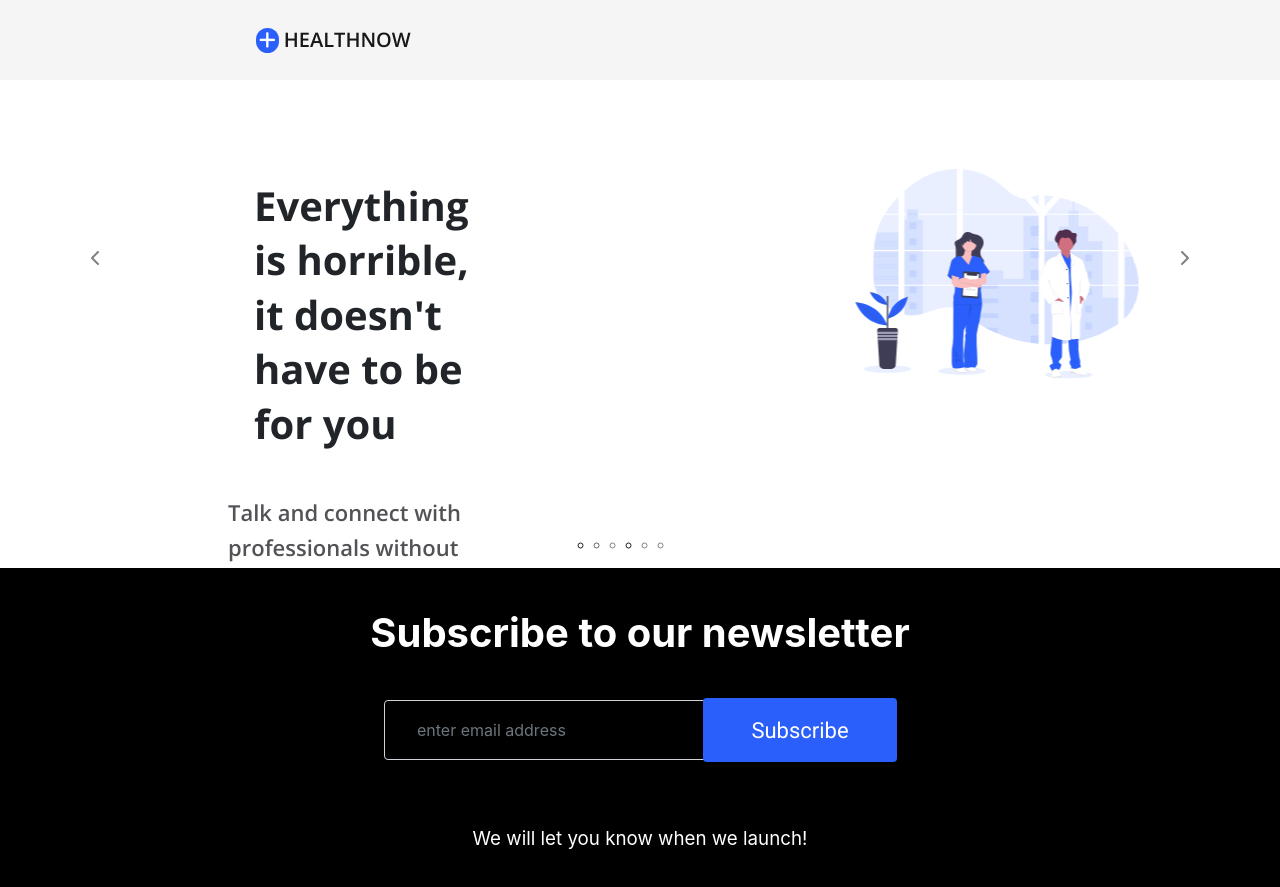
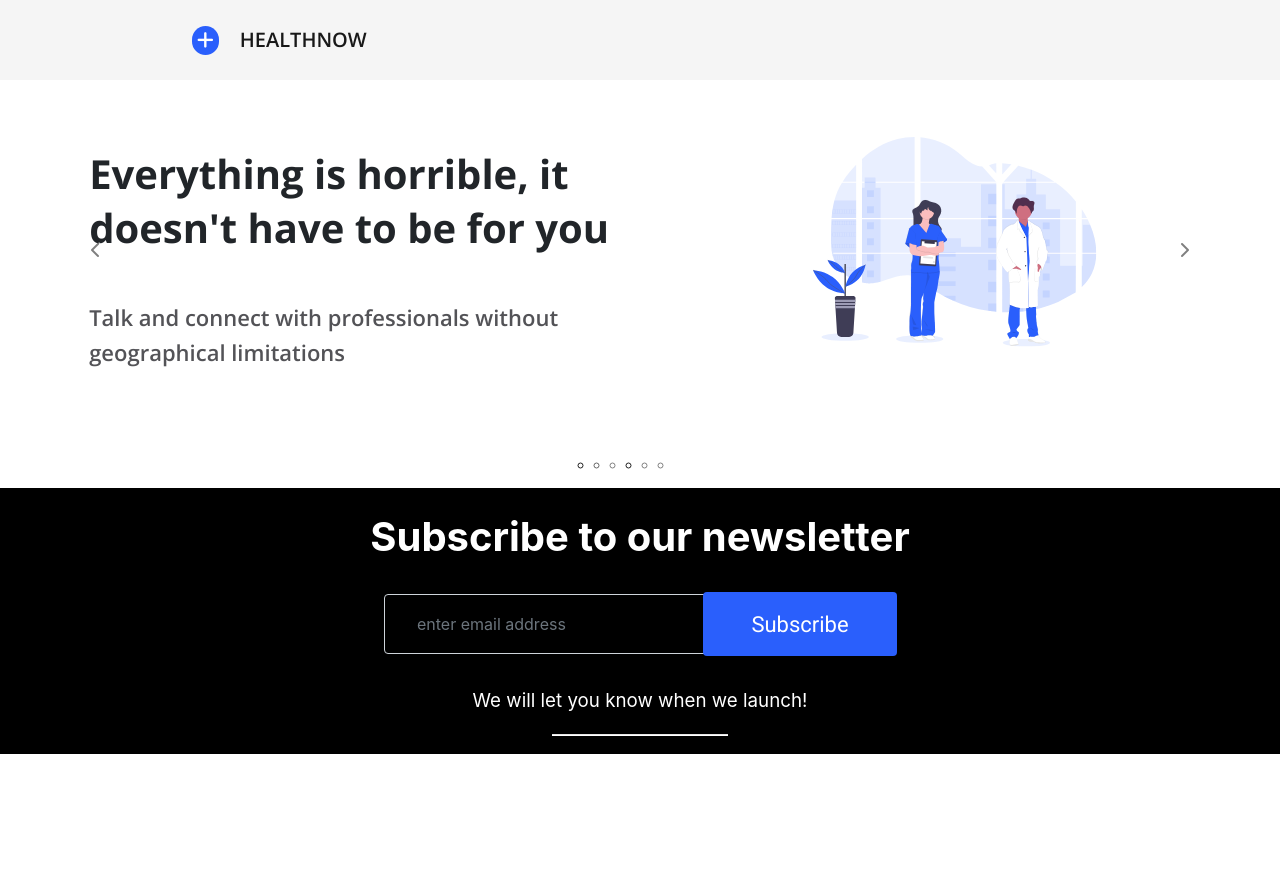
Before and after one commit to Team-Prime/landing-page, a Vue app: page / in a window 1280 px wide. After the commit the page ends 800 px from the top, so only its background shows below. Built offline with nearby package versions, Linux system fonts and the light colour scheme.

Commit message:
More work on responsive designs

```diff
--- a/src/components/Navigation.vue
+++ b/src/components/Navigation.vue
@@ -2,7 +2,7 @@
     <div>
             <!-- As a link -->
         <nav class="navbar navbar-light" id="navbar">
-            <a class="navbar-brand" href="#"><i class="fas fa-plus" id="icon"></i> HEALTHNOW</a>
+            <a class="navbar-brand" href="#"><i class="fas fa-plus mr-3 ml-3" id="icon"></i> HEALTHNOW</a>
         </nav>
 
 
@@ -28,15 +28,14 @@
         border-radius: 40px;
         background: #2A5FFC;
         color:white;
-        padding: 3px;
+        padding: 5px;
         font-size: 19px;
     }
 
     /* Media query for Navigation */
-    @media screen and (min-width: 1025px) {
+    @media screen and (min-width: 768px) {
          #navbar {
-
-            padding-left: 16rem;
+            padding-left: 11em;
         }
     }
 </style>
--- a/src/components/footer.vue
+++ b/src/components/footer.vue
@@ -61,9 +61,9 @@
     /* Footer 768px media query */
     @media screen and (min-width: 768px) {
         .footer {
-            height: 319px;
+            height: 266px;
             background: black;
-            padding-top: 3rem;
+            padding-top: 2rem;
             text-align: center;
         }
 
@@ -72,7 +72,7 @@
             font-size: 40px;
             color: white;
             line-height: 34.05px;
-            margin-bottom: 50px;
+            margin-bottom: 40px;
             font-weight: 700;
             font-style: normal;
         }
@@ -95,62 +95,21 @@
             font-size: 22px;
             border: none;
         }
+        button:hover {
+            color: white;
+        }
         p {
             color: #FFFFFF;
             /* margin-top: 1rem; */
             font-size: 18.75px;
+            margin-top: -2rem;
         }
         hr {
-            display: none;
+            width: 11rem;
         }
     }
 
 
 
-    /* Footer 768px media query */
-    @media screen and (min-width: 1025px) {
-        .footer {
-            height: 319px;
-            background: black;
-            padding-top: 3rem;
-            text-align: center;
-        }
 
-        h1 {
-            text-align: center;
-            font-size: 40px;
-            color: white;
-            line-height: 34.05px;
-            margin-bottom: 50px;
-            font-weight: 700;
-            font-style: normal;
-        }
-        input[type="email"] {
-            margin: 0 auto;
-            width: 32rem;
-            background: #000000;
-            color: white;
-            padding: 1.8em 2em;
-        }
-        button {
-            position:relative;
-            bottom: 3.9rem;
-            left: 10rem;
-            color: white;
-            background: #2A5FFC;
-            margin: 1px auto;
-            padding: .7em 2.2em;
-            font-family: 'Roboto', sans-serif;
-            font-size: 22px;
-            border: none;
-        }
-        p {
-            color: #FFFFFF;
-            /* margin-top: 1rem; */
-            font-size: 18.75px;
-        }
-        hr {
-            display: none;
-        }
-    }
 </style>
--- a/src/components/slider.vue
+++ b/src/components/slider.vue
@@ -17,8 +17,8 @@
                             <img src="@/assets/svgs/First.svg" alt="First SVG Illustration" class="img-fluid">
                         </div>
                         <div class="col-sm-12 col-md-12 col-lg-6" id="description">
-                            <h1>Everything is horrible, it doesn't have to be for you</h1>
-                            <p>Talk and connect with professionals without geographical limitations</p>
+                            <h1 id="multiple">Everything is horrible, it doesn't have to be for you</h1>
+                            <p id="multiple">Talk and connect with professionals without geographical limitations</p>
                         </div>
                     </div>
                 </div>
@@ -28,8 +28,8 @@
                             <img src="@/assets/svgs/second.svg" alt="Second SVG Illustration" class="img-fluid">
                         </div>
                         <div class="col-sm-12 col-md-12 col-lg-6" id="description">
-                            <h1>Write, discuss and share your story</h1>
-                            <p>Share your experience, network and meet new people</p>
+                            <h1 id="multiple">Write, discuss and share your story</h1>
+                            <p id="multiple">Share your experience, network and meet new people</p>
                         </div>
                     </div>
                 </div>
@@ -39,8 +39,8 @@
                             <img src="@/assets/svgs/third.svg" alt="Third SVG Illustration" class="img-fluid">
                         </div>
                         <div class="col-sm-12 col-md-12 col-lg-6" id="description">
-                            <h1>Event and Discussion Board</h1>
-                            <p>Create events and discussion boards with friends and professionals</p>
+                            <h1 id="multiple">Event and Discussion Board</h1>
+                            <p id="multiple">Create events and discussion boards with friends and professionals</p>
                         </div>
                     </div>
                 </div>
@@ -50,8 +50,8 @@
                             <img src="@/assets/svgs/fourth.svg" alt="First SVG Illustration" class="img-fluid">
                         </div>
                         <div class="col-sm-12 col-md-12 col-lg-6" id="description">
-                            <h1>Be the first to know</h1>
-                            <p>Get updates about diseases outbreak and tips to protecting yourself and family</p>
+                            <h1 id="multiple">Be the first to know</h1>
+                            <p id="multiple">Get updates about diseases outbreak and tips to protecting yourself and family</p>
                         </div>
                     </div>
 
@@ -62,16 +62,16 @@
                             <img src="@/assets/svgs/fifth.svg" alt="First SVG Illustration" class="img-fluid">
                         </div>
                         <div class="col-sm-12 col-md-12 col-lg-6" id="description">
-                            <h1>Resource Library</h1>
-                            <p>Looking for anything? Our resource library might be helpful</p>
+                            <h1 id="multiple">Resource Library</h1>
+                            <p id="multiple">Looking for anything? Our resource library might be helpful</p>
                         </div>
                     </div>
                 </div>
                 <div class="carousel-item">
                     <div class="row mt-4">
-                        <div class="col-sm-12 col-md-12 col-lg-12">
-                            <h1 class="text-center">Thank you for your time</h1>
-                            <p class="text-center">Kindly subscribe for more details on our first version release</p>
+                        <div class="col-sm-12 col-md-12 col-lg-12" id="last">
+                            <h1 class="text-center" id="multiple">Thank you for your time</h1>
+                            <p class="text-center" id="multiple">Kindly subscribe for more details on our first version release</p>
                         </div>
                     </div>
                 </div>
@@ -140,41 +140,53 @@
 
     /* Media query for 768 */
     @media screen and (min-width: 768px) {
+        #icon {
+            bottom: 2rem;
+        }
         img {
-            width: 322.49px;
+            width: 400px;
             height: 209.86px;
             display: block;
-            margin-left: auto;
-            margin-right: auto;
+
         }
         #slider {
-            height: 61vh;
-            padding-top: 4rem;
-            padding-bottom: 4rem;
-            padding-right: 3rem;
-            padding-left: 4rem;
+            height: 80vh;
+            padding-top: 2rem;
+            padding-bottom: 5rem;
         }
         h1 {
             font-size: 40px;
-            text-align: center;
             line-height: 54.47px;
             margin-top: 2em;
             font-weight: 700;
             margin-bottom: 1.1em;
             font-family: 'Open Sans', sans-serif;
+
         }
         p {
             margin-bottom: 4em;
-            font-size: 22px;
+            font-size: 17px;
             line-height: 29.96px;
             font-family: 'Open Sans', sans-serif;
             font-weight: 600;
             color: #535357;
+            width: 1000px;
+            padding-right: 400px;
+            padding-left: 60px;
+        }
+
+        #multiple {
+            padding-right: 50px;
+            padding-left: 50px;
+            width: 700px;
+        }
+        #last {
             text-align: center;
+            padding: 0;
+            margin: 0 auto 5rem auto;
+            width: 100%;
         }
-        #description {
-            padding: 0 5rem;
-        }
+
     }
 
     /* Media query for min-width 1025px */
@@ -189,7 +201,7 @@
             bottom: -25px;
         }
         #slider {
-            height: 61vh;
+            height: 51vh;
         }
         h1 {
             font-size: 40px;
```
